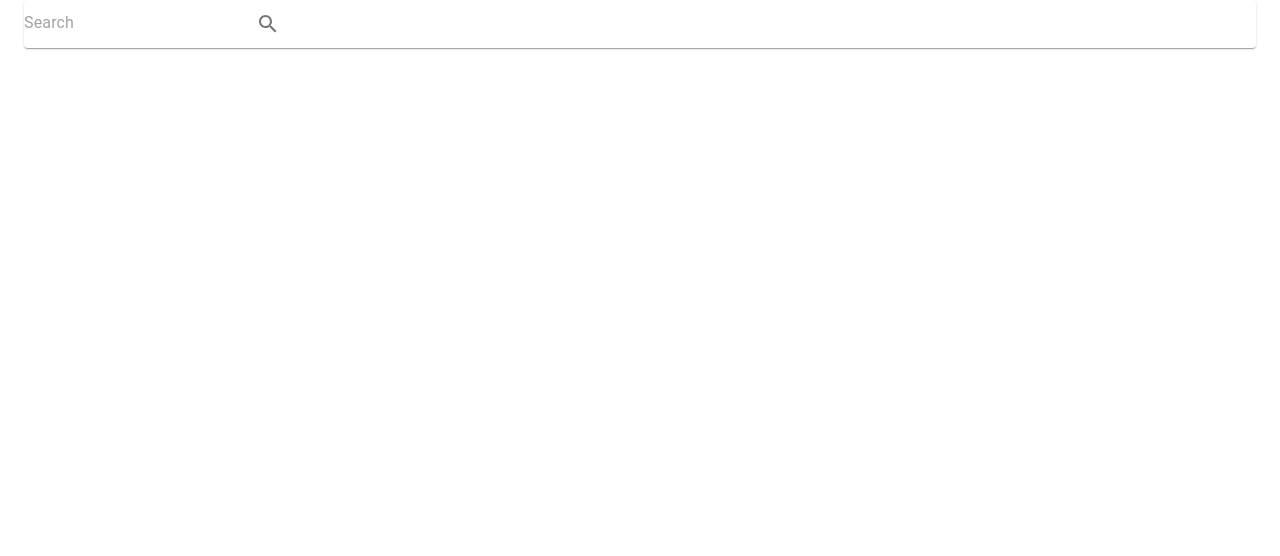
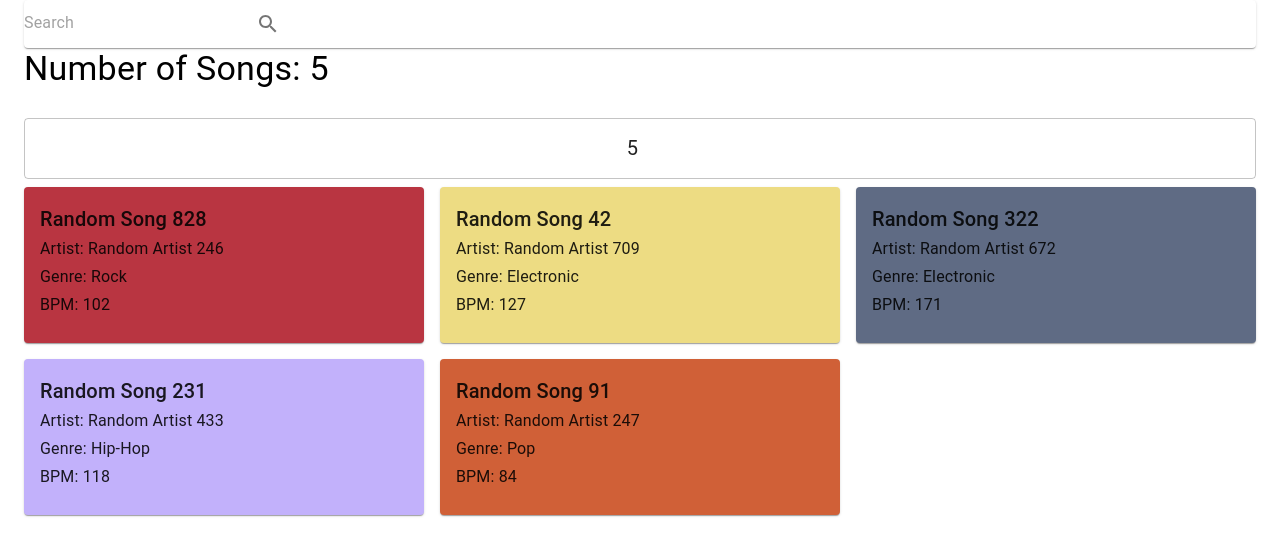
Before and after one commit to CSE-5914-Capstone/frontend, a React (Create React App) app: page / in a window 1280 px wide. Shown: the top 556 px of the page. Built offline with nearby package versions, Linux system fonts and the light colour scheme.

Commit message:
front end

```diff
--- a/src/App.css
+++ b/src/App.css
@@ -36,3 +36,17 @@
     transform: rotate(360deg);
   }
 }
+/* App.css */
+.app {
+  display: flex;
+  justify-content: center;
+  align-items: center;
+  height: 100vh;
+}
+
+.song-card {
+  border: 1px solid #ccc;
+  padding: 20px;
+  text-align: center;
+  max-width: 300px;
+}
--- a/src/App.js
+++ b/src/App.js
@@ -1,36 +1,103 @@
-import logo from './logo.svg';
-import './App.css';
-import Container from "@material-ui/core/Container"
-import { IconButton, InputBase, Paper } from '@material-ui/core';
-import SearchIcon from '@material-ui/icons/Search'
+import React, { useState } from 'react';
+import Container from '@material-ui/core/Container';
+import { IconButton, InputBase, Typography, TextField, Grid, Paper } from '@material-ui/core';
+import SearchIcon from '@material-ui/icons/Search';
+import SongCard from './SongCard';
+
+function generateRandomSong() {
+  // Function to generate a random song
+  const genres = ['Pop', 'Rock', 'Electronic', 'Hip-Hop', 'Country'];
+  const bpm = Math.floor(Math.random() * (180 - 80 + 1) + 80); // Random BPM between 80 and 180
+
+  return {
+    name: `Random Song ${Math.floor(Math.random() * 1000)}`,
+    artist: `Random Artist ${Math.floor(Math.random() * 1000)}`,
+    genre: genres[Math.floor(Math.random() * genres.length)],
+    bpm,
+  };
+}
+
+function getRandomColor() {
+  // Function to generate a random color
+  const letters = '0123456789ABCDEF';
+  let color = '#';
+  for (let i = 0; i < 6; i++) {
+    color += letters[Math.floor(Math.random() * 16)];
+  }
+  return color;
+}
 
 function App() {
+  const [numSongs, setNumSongs] = useState(5); // Default number of songs to display
+  const [songs, setSongs] = useState(Array.from({ length: numSongs }, generateRandomSong));
+  const [songColors, setSongColors] = useState(Array.from({ length: numSongs }, () => getRandomColor()));
+
+  const handleSearch = (event) => {
+    // Prevent the default form submission behavior
+    event.preventDefault();
+  };
+
+  const handleNumSongsChange = (event) => {
+    // Update the number of songs to display
+    const newNumSongs = parseInt(event.target.value, 10);
+    setNumSongs(newNumSongs);
+
+    // Generate a new list of random songs and colors based on the updated number
+    const newSongs = Array.from({ length: newNumSongs }, (_, index) => {
+      if (index < numSongs) {
+        return songs[index]; // Keep existing songs unchanged
+      } else {
+        return generateRandomSong(); // Generate new songs for added slots
+      }
+    });
+    const newSongColors = Array.from({ length: newNumSongs }, (_, index) => {
+      if (index < numSongs) {
+        return songColors[index]; // Keep existing colors unchanged
+      } else {
+        return getRandomColor(); // Generate new colors for added slots
+      }
+    });
+
+    setSongs(newSongs);
+    setSongColors(newSongColors);
+  };
+
   return (
-    // <div className="App">
-    //   <header className="App-header">
-    //     <img src={logo} className="App-logo" alt="logo" />
-    //     <p>
-    //       Edit <code>src/App.js</code> and save to reload.
-    //     </p>
-    //     <a
-    //       className="App-link"
-    //       href="https://reactjs.org"
-    //       target="_blank"
-    //       rel="noopener noreferrer"
-    //     >
-    //       Learn React
-    //     </a>
-    //   </header>
-    // </div>
     <Container>
-      <Paper component="form">
-        <InputBase
-          placeholder='Search'
-        />
-        <IconButton type="submit" aria-label='search'>
+      <Paper component="form" onSubmit={handleSearch}>
+        <InputBase placeholder="Search" />
+        <IconButton type="submit" aria-label="search">
           <SearchIcon />
         </IconButton>
       </Paper>
+
+      {/* Title for the number of songs */}
+      <Typography variant="h4" gutterBottom>
+        Number of Songs: {numSongs}
+      </Typography>
+
+      {/* Larger input field for the number of songs */}
+      <TextField
+        type="number"
+        value={numSongs}
+        onChange={handleNumSongsChange}
+        variant="outlined"
+        fullWidth
+        margin="normal"
+        inputProps={{ style: { fontSize: 20, textAlign: 'center' } }}
+      />
+
+      {/* Display multiple SongCard components in a grid layout */}
+      <Grid container spacing={2}>
+        {songs.map((song, index) => (
+          <Grid item xs={12} sm={6} md={4} key={index}>
+            <SongCard
+              song={song}
+              cardStyle={{ backgroundColor: songColors[index] }}
+            />
+          </Grid>
+        ))}
+      </Grid>
     </Container>
   );
 }
--- /dev/null
+++ b/src/SongCard.js
@@ -0,0 +1,18 @@
+// SongCard.js
+import React from 'react';
+import { Card, CardContent, Typography } from '@material-ui/core';
+
+const SongCard = ({ song, cardStyle }) => {
+  return (
+    <Card style={cardStyle}>
+      <CardContent>
+        <Typography variant="h6">{song.name}</Typography>
+        <Typography variant="subtitle1">Artist: {song.artist}</Typography>
+        <Typography variant="subtitle1">Genre: {song.genre}</Typography>
+        <Typography variant="subtitle1">BPM: {song.bpm}</Typography>
+      </CardContent>
+    </Card>
+  );
+};
+
+export default SongCard;
```
Also changed, not shown: package.json (+7 -2 lines), 1 other file (tests, documents, lock files or other folders).
